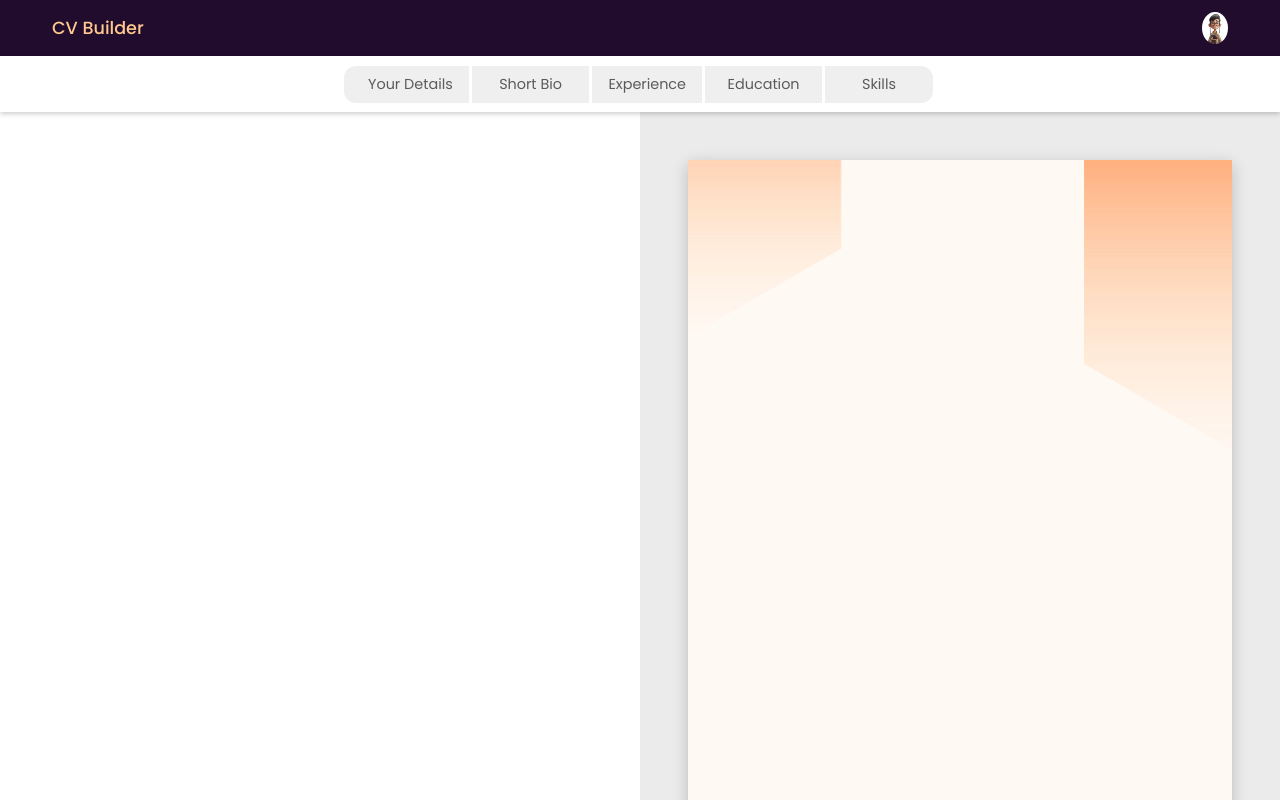
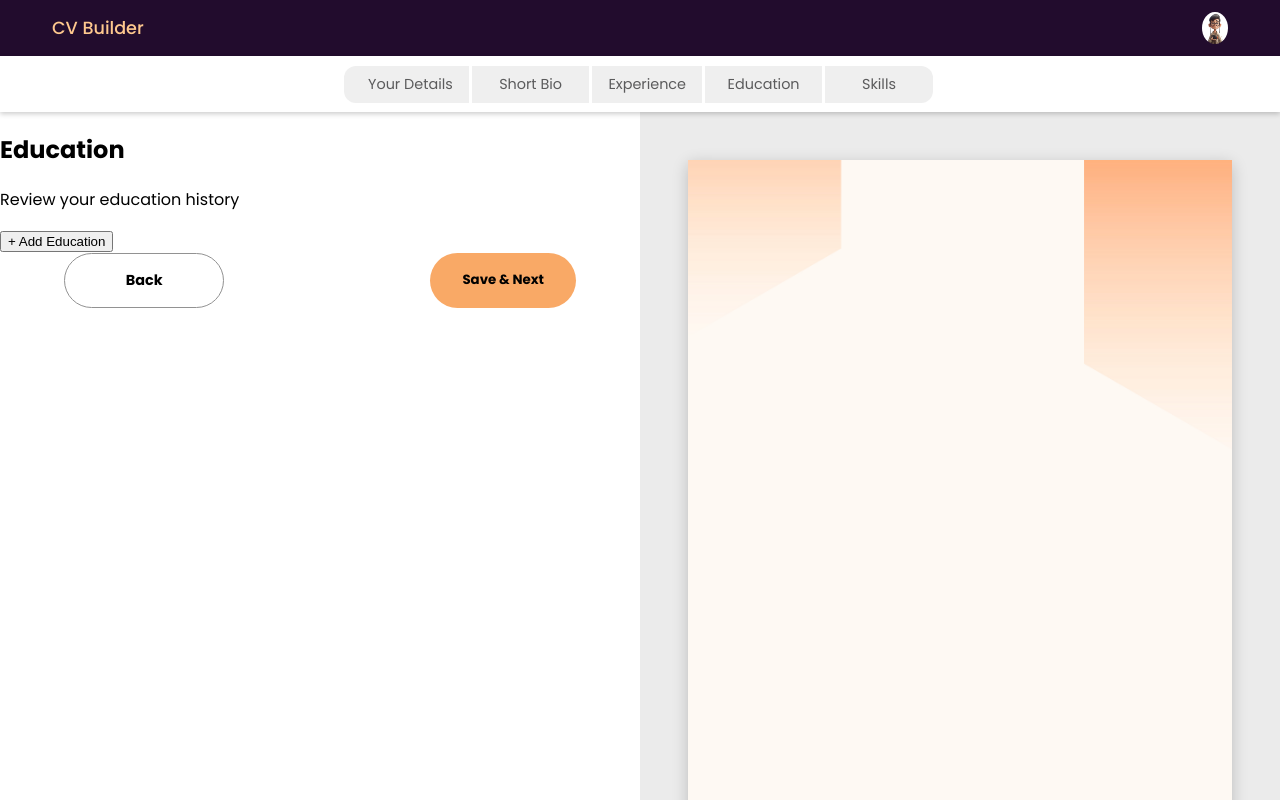
Before and after one commit to Hudsondaniel/CV-Generator, a React app in the folder CV/: page / in a window 1280 px wide. Both pictures are taken after a click on the button "Education". Shown: the top 800 px of the page. Built offline with nearby package versions, Linux system fonts and the light colour scheme; the HTML template or start-up script is replaced by a standard one.

Commit message:
Education component complete

```diff
--- a/CV/src/components/Education.jsx
+++ b/CV/src/components/Education.jsx
@@ -1,5 +1,87 @@
-import '../styles/Education.css'
+import '../styles/Education.css';
+import { useState } from 'react';
 
-export default function Education(){
+export default function Education() {
+    const [educationEntries, setEducationEntries] = useState([]);
 
+    const handleAddEducation = () => {
+        setEducationEntries([
+            ...educationEntries,
+            {
+                id: educationEntries.length + 1,
+                institutionValue: "",
+                degreeValue: "",
+                startDateValue: "",
+                endDateValue: "",
+            },
+        ]);
+    };
+
+    const handleEducationChange = (id, field, value) => {
+        setEducationEntries(
+            educationEntries.map((entry) =>
+                entry.id === id ? { ...entry, [field]: value } : entry
+            )
+        );
+    };
+
+    return (
+        <div className="education-container">
+            <div className="education-section">
+                <h2 className="education-heading">Education</h2>
+                <p className="education-text">Review your education history</p>
+                <div className="education-box">
+                    {educationEntries.map((entry) => (
+                        <form key={entry.id} className="education-entry">
+                            <input
+                                type="text"
+                                value={entry.institutionValue}
+                                onChange={(e) =>
+                                    handleEducationChange(entry.id, 'institutionValue', e.target.value)
+                                }
+                                placeholder="Institution Name"
+                                className="institution-input"
+                            />
+                            <input
+                                type="text"
+                                value={entry.degreeValue}
+                                onChange={(e) =>
+                                    handleEducationChange(entry.id, 'degreeValue', e.target.value)
+                                }
+                                placeholder="Degree"
+                                className="degree-input"
+                            />
+                            <input
+                                type="date"
+                                value={entry.startDateValue}
+                                onChange={(e) =>
+                                    handleEducationChange(entry.id, 'startDateValue', e.target.value)
+                                }
+                                placeholder="Start Date"
+                                className="start-date-input"
+                            />
+                            <input
+                                type="date"
+                                value={entry.endDateValue}
+                                onChange={(e) =>
+                                    handleEducationChange(entry.id, 'endDateValue', e.target.value)
+                                }
+                                placeholder="End Date"
+                                className="end-date-input"
+                            />
+                        </form>
+                    ))}
+                </div>
+                <div className="add-education">
+                    <button onClick={handleAddEducation} className="add-education-button">
+                        + Add Education
+                    </button>
+                </div>
+            </div>
+            <div className="buttons-back-next-short-bio">
+                <button className="back-button">Back</button>
+                <button className="saveNext-button">Save & Next</button>
+            </div>
+        </div>
+    );
 }
```
